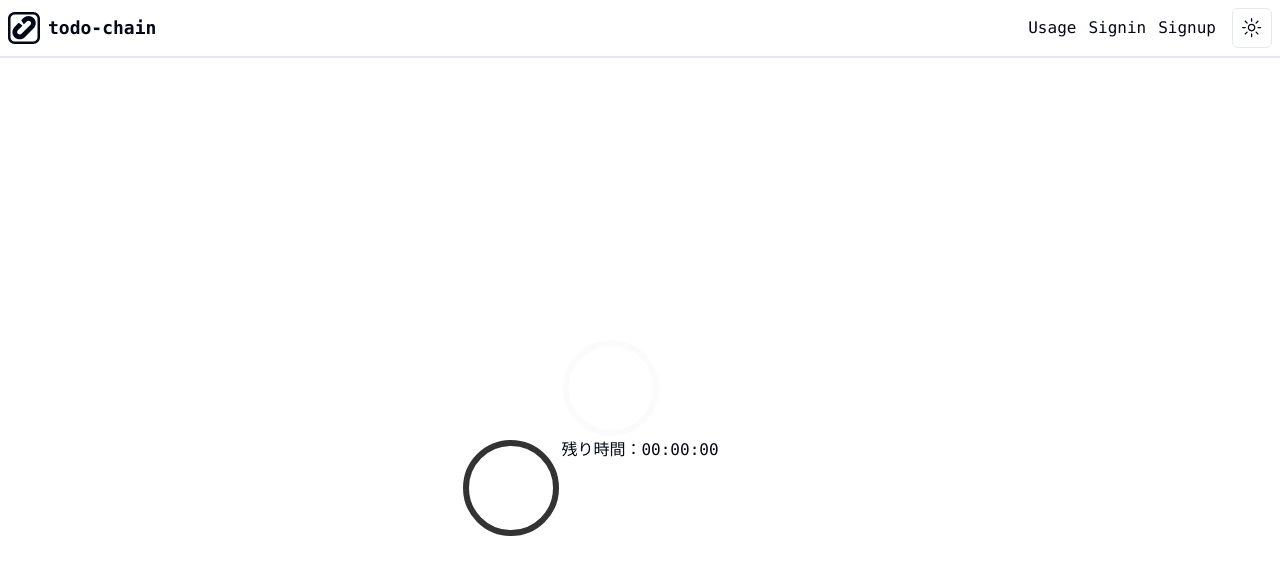
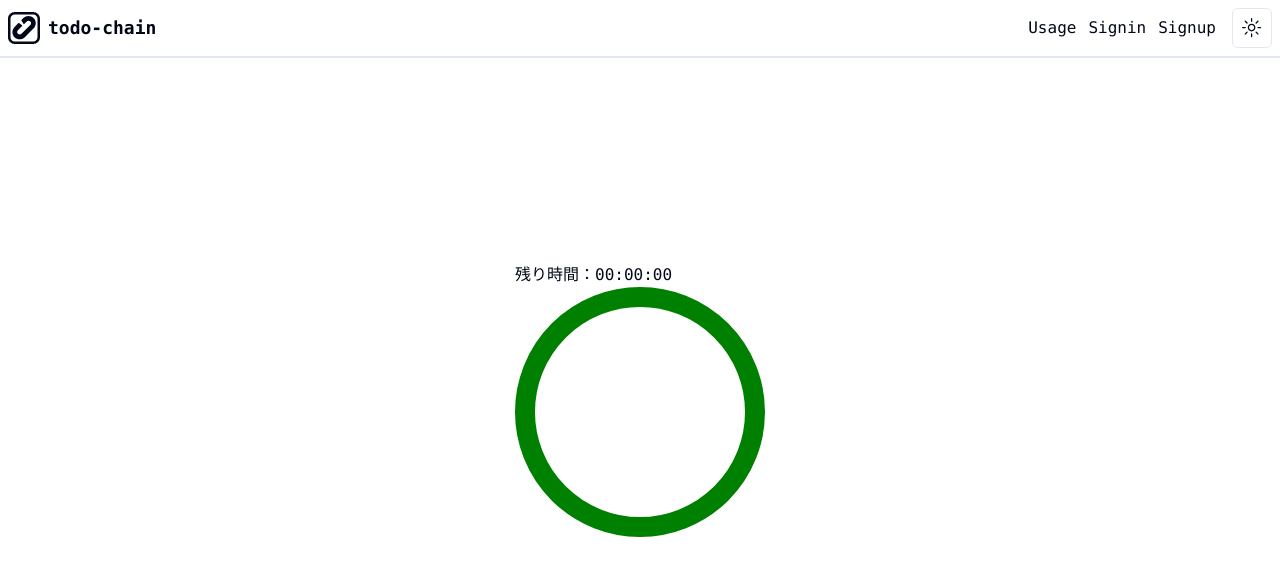
Before and after one commit to snd-primary/todoapp-serveraction, a Next.js app: page /doing in a window 1280 px wide. Shown: the top 576 px of the page. Built offline with nearby package versions, Linux system fonts and the light colour scheme.

Commit message:
progress circle 基本形実装done

```diff
--- a/src/app/doing/page.tsx
+++ b/src/app/doing/page.tsx
@@ -2,93 +2,15 @@
 import CountDown from "@/components/CountDown";
 import { useTodo } from "@/context/TodoProvider";
 import { totalSeconds } from "@/lib/totalSeconds";
-import { useEffect, useRef } from "react";
-
-import { motion } from "framer-motion";
-
-const ProgressCircle = ({}) => {
-  const size: number = 100;
-  const radius = 45;
-  const strokeWidth = 6;
-  const emptyStrokeOpacity = 0.25;
-  const circumference = Math.ceil(2 * Math.PI * radius);
-  const fillPercents = Math.abs(Math.ceil((circumference / 100) * (100 - 100)));
-  const transition = {
-    duration: 3,
-    delay: 0.5,
-    ease: "easeIn",
-  };
-
-  const variants = {
-    hidden: {
-      strokeDashoffset: circumference,
-      transition,
-    },
-    show: {
-      strokeDashoffset: fillPercents,
-      transition,
-    },
-  };
-
-  return (
-    <>
-      <svg
-        viewBox="0 0 100 100"
-        version="1.1"
-        xmlns="http://www.w3.org/2000/svg"
-        width={size}
-        height={size}
-      >
-        <circle
-          cx="50"
-          cy="50"
-          r={radius}
-          className="circle"
-          strokeWidth={strokeWidth}
-          stroke="#f0f0f0"
-          strokeOpacity={emptyStrokeOpacity}
-          fill="transparent"
-        />
-      </svg>
-      <svg
-        viewBox="0 0 100 100"
-        width={size}
-        height={size}
-        style={{
-          position: "absolute",
-          transform: "rotate(-90deg)",
-          overflow: "visible",
-          marginLeft: -size,
-        }}
-      >
-        <motion.circle
-          cx="50"
-          cy="50"
-          r={radius}
-          strokeWidth={strokeWidth}
-          stroke="#333"
-          fill="transparent"
-          strokeDashoffset={fillPercents}
-          strokeDasharray={circumference}
-          variants={variants}
-          initial="hidden"
-          animate={"show"}
-        />
-      </svg>
-    </>
-  );
-};
 
 const TodoItem: React.FC = () => {
   const [todo] = useTodo();
   const TOTAL_SECONDS = totalSeconds(todo);
 
-  const pathRef = useRef();
   return (
     <>
       <div>
         <h2 className="text-4xl font-bold">{todo?.title}</h2>
-        <ProgressCircle />
         <CountDown initialCount={TOTAL_SECONDS} />
       </div>
     </>
--- a/src/components/CountDown.tsx
+++ b/src/components/CountDown.tsx
@@ -1,6 +1,54 @@
+import { formatTime } from "@/lib/formatTime";
+import { Scale } from "lucide-react";
 import React, { useEffect, useRef, useState } from "react";
 type Props = {
   initialCount: number;
+};
+
+interface CirclarProgressProps {
+  size: number;
+  strokeWidth: number;
+  count: number;
+  initialCount: number;
+  color: string;
+}
+
+const CirclarProgress: React.FC<CirclarProgressProps> = ({
+  size,
+  strokeWidth,
+  count,
+  color,
+  initialCount,
+}) => {
+  const viewBox = `0 0 ${size} ${size}`;
+  const radius = (size - strokeWidth) / 2;
+  // 円周
+  const circrmference = radius * Math.PI * 2;
+
+  // 破線の長さ
+  const dash = ((initialCount - count) * circrmference) / initialCount;
+  const offset = ((initialCount - count) / initialCount) * circrmference;
+  console.log(dash);
+  return (
+    <svg
+      width={size}
+      height={size}
+      viewBox={viewBox}
+      xmlns="http://www.w3.org/2000/svg"
+      style={{ transform: "scale(-1, 1)" }}
+    >
+      <circle
+        fill="none"
+        stroke={color}
+        cx={size / 2}
+        cy={size / 2}
+        r={radius}
+        transform={`rotate(-90 ${size / 2} ${size / 2}) `}
+        strokeWidth={`${strokeWidth}`}
+        strokeDasharray={`${circrmference - dash} ${dash}`}
+      />
+    </svg>
+  );
 };
 
 const CountDown: React.FC<Props> = ({ initialCount }) => {
@@ -33,21 +81,18 @@ const CountDown: React.FC<Props> = ({ initialCount }) => {
     };
   }, [count, isRunning]);
 
-  const formatTime = (seconds: number) => {
-    const hours = Math.floor(seconds / 3600);
-    const minutes = Math.floor((seconds % 3600) / 60);
-    const remainingSeconds = seconds % 60;
-
-    return `${String(hours).padStart(2, "0")}:${String(minutes).padStart(
-      2,
-      "0"
-    )}:${String(remainingSeconds).padStart(2, "0")}`;
-  };
-
   return (
     <div>
       <p>残り時間：{formatTime(count)}</p>
-      <div className="progress-circle"></div>
+      <div className="progress-circle">
+        <CirclarProgress
+          initialCount={initialCount}
+          size={250}
+          strokeWidth={20}
+          count={count}
+          color="green"
+        />
+      </div>
     </div>
   );
 };
--- /dev/null
+++ b/src/lib/formatTime.ts
@@ -0,0 +1,10 @@
+export const formatTime = (seconds: number) => {
+  const hours = Math.floor(seconds / 3600);
+  const minutes = Math.floor((seconds % 3600) / 60);
+  const remainingSeconds = seconds % 60;
+
+  return `${String(hours).padStart(2, "0")}:${String(minutes).padStart(
+    2,
+    "0"
+  )}:${String(remainingSeconds).padStart(2, "0")}`;
+};
```
